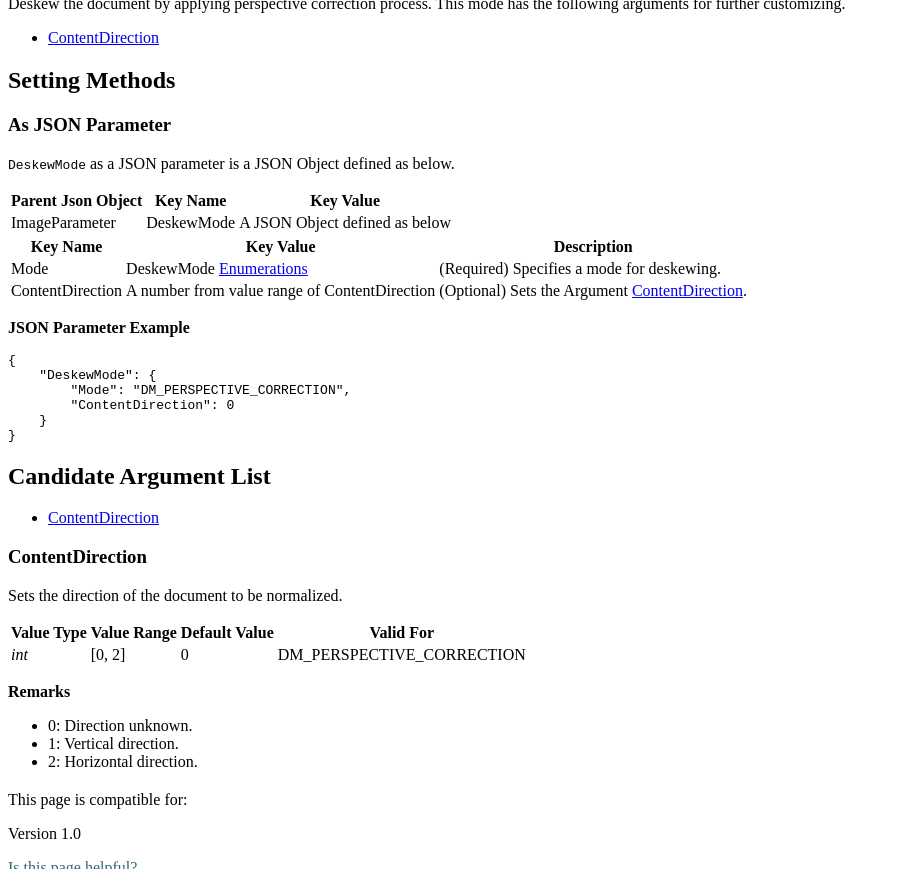
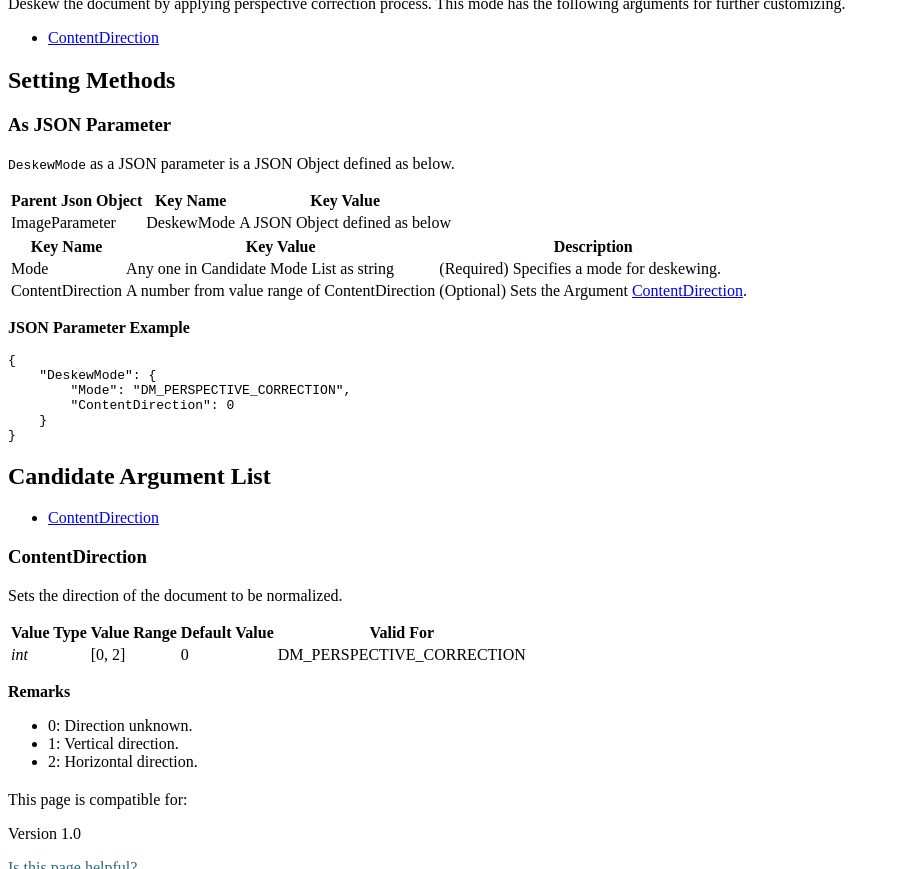
Before and after one commit to dynamsoft-docs/document-normalizer-docs, a Jekyll site: the page built from parameters/reference/deskew-mode.md, in a window 1280 px wide and 900 px high, scrolled down 812 px, cut to the strip 0-869 px from the top of the window. Shown: the whole strip, without its empty margins (0-897 px from the left). Built offline with Jekyll 4.4.1, drawn with Linux system fonts in a browser that asks for light colours.

Commit message:
Some minor fixes to previous changes

```diff
--- a/parameters/reference/deskew-mode.md
+++ b/parameters/reference/deskew-mode.md
@@ -31,7 +31,7 @@ Deskew the document by applying perspective correction process. This mode has th
 
 | Key Name | Key Value | Description |
 | -------- | --------- | ----------- |
-| Mode | DeskewMode [Enumerations](../../programming/enumerations/deskew-mode.md) | (Required) Specifies a mode for deskewing.  |
+| Mode | Any one in Candidate Mode List as string | (Required) Specifies a mode for deskewing.  |
 | ContentDirection | A number from value range of ContentDirection | (Optional) Sets the Argument [ContentDirection](#contentdirection). |
 
 **JSON Parameter Example**
```
Also changed, not shown: parameters/reference/binarization-modes.md (+1 -1 lines).
